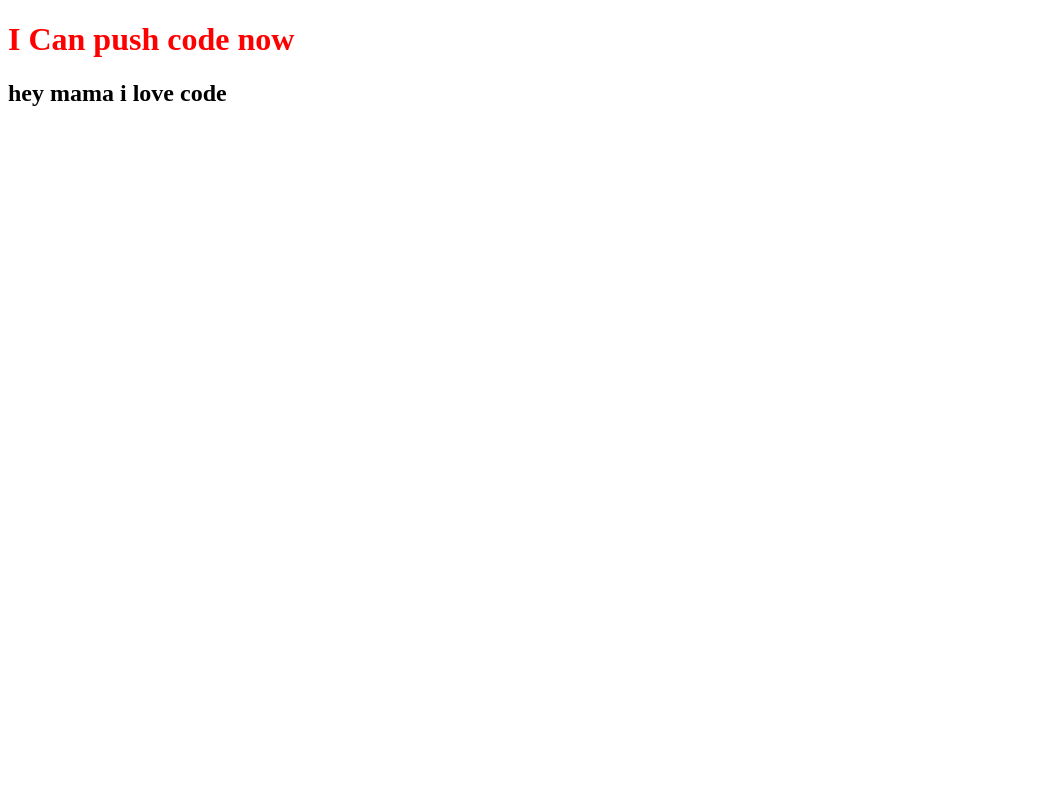
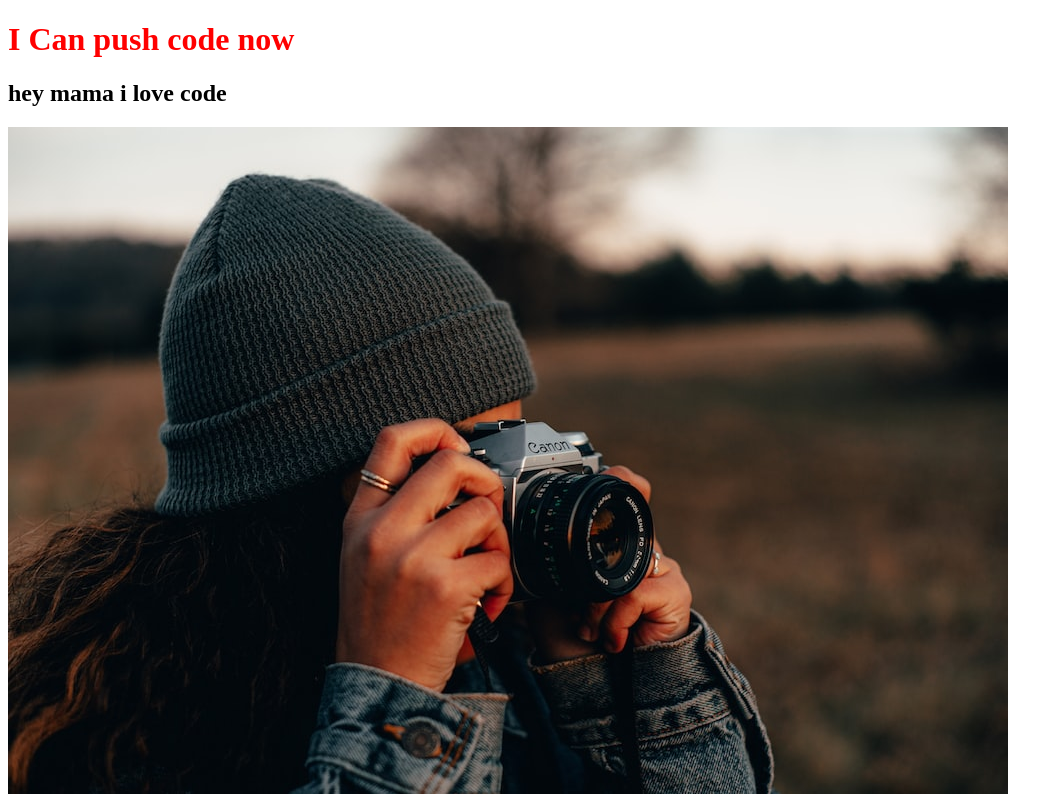
Before and after one commit to RabbiHasan/my-second-repo1, a plain HTML site: page index.html in a window 1280 px wide. Shown: the whole page, without its empty margins (0-1063 px from the left). Drawn offline with Linux system fonts and the light colour scheme.

Commit message:
picture added

```diff
--- a/index.html
+++ b/index.html
@@ -10,5 +10,7 @@
 
     <h1>I Can push code now</h1>
     <h2>hey mama i love code</h2>
+    <img src="photoshot.jpg" alt="">
+
 </body>
 </html>
```
Also changed, not shown: photoshot.jpg (added).
